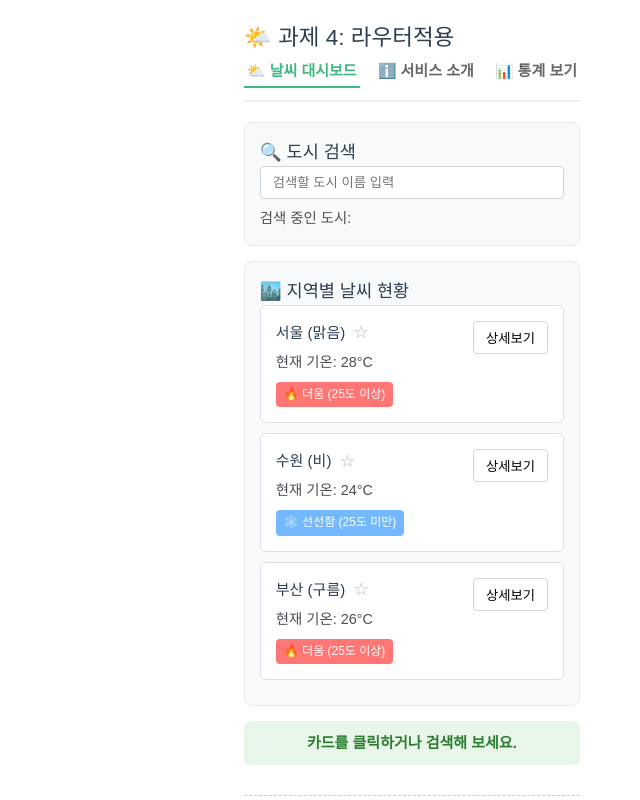
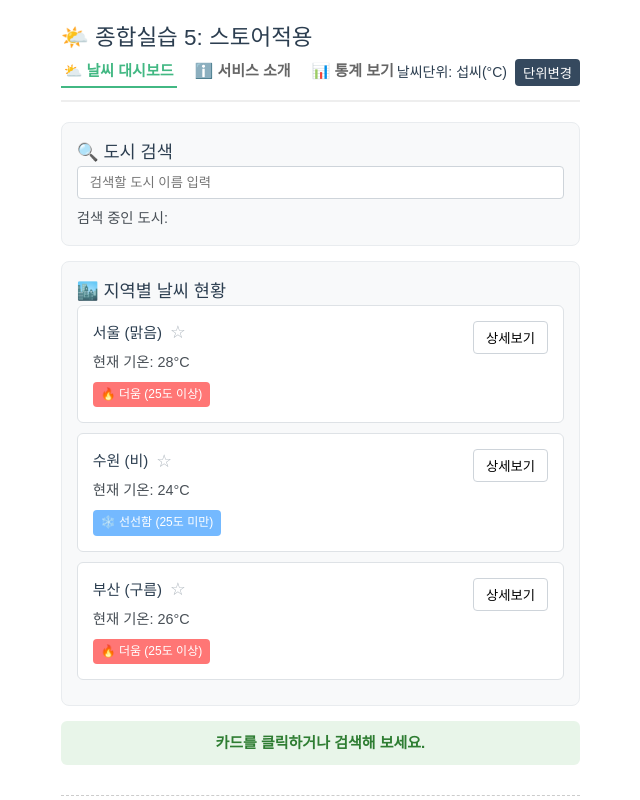
Before and after one commit to hmbyon/skala-vue, a Vue app: page / in a window 1280 px wide. Shown: the top 800 px of the page, without its empty margins (40-680 px from the left). Built offline with nearby package versions, Linux system fonts and the light colour scheme.

Commit message:
feat(handson): [과제5] Pinia configStore를 활용한 날씨 단위(섭씨/화씨) 토글 기능 구현

```diff
--- a/src/App.vue
+++ b/src/App.vue
@@ -1,23 +1,31 @@
 <script setup>
 import { RouterLink, RouterView } from 'vue-router'
-// 1. StoreCounter 컴포넌트 import 추가
 import StoreCounter from '@/components/practice/Day4/library/StoreCounter.vue'
+// 1. UnitToggler 컴포넌트 import 추가
+import UnitToggler from '@/components/exercise/UnitToggler.vue'
 </script>
 
 <template>
   <div class="app-container">
-    <h2>🌤️ 과제 4: 라우터적용</h2>
-    <nav class="nav-bar">
-      <RouterLink to="/">⛅ 날씨 대시보드</RouterLink>
-      <RouterLink to="/about">ℹ️ 서비스 소개</RouterLink>
-      <RouterLink to="/stats">📊 통계 보기</RouterLink>
-    </nav>
+    <h2>🌤️ 종합실습 5: 스토어적용</h2>
+
+    <!-- 2. 내비게이션 바와 단위 변경 토글을 감싸는 header 태그 적용 -->
+    <header class="header">
+      <nav class="nav-bar">
+        <RouterLink to="/">⛅ 날씨 대시보드</RouterLink>
+        <RouterLink to="/about">ℹ️ 서비스 소개</RouterLink>
+        <RouterLink to="/stats">📊 통계 보기</RouterLink>
+      </nav>
+
+      <!-- Navigation Bar 우측에 UnitToggler 배치 -->
+      <UnitToggler />
+    </header>
+
     <main class="content">
       <RouterView />
 
       <hr style="margin: 30px 0; border: none; border-top: 1px dashed #ccc" />
 
-      <!-- 2. 화면 하단에 컴포넌트 배치 -->
       <StoreCounter />
     </main>
   </div>
@@ -30,19 +38,28 @@ import StoreCounter from '@/components/practice/Day4/library/StoreCounter.vue'
   padding: 20px;
   font-family: sans-serif;
 }
-.nav-bar {
+
+/* 3. 헤더 양끝 정렬 (Nav - 좌측, UnitToggler - 우측) */
+.header {
   display: flex;
-  gap: 15px;
-  justify-content: center;
+  justify-content: space-between;
+  align-items: center;
   border-bottom: 2px solid #eee;
   padding-bottom: 12px;
   margin-bottom: 20px;
 }
+
+.nav-bar {
+  display: flex;
+  gap: 15px;
+}
+
 .nav-bar a {
   text-decoration: none;
   color: #666;
   font-weight: bold;
 }
+
 .nav-bar a.router-link-active {
   color: #42b883;
   border-bottom: 2px solid #42b883;
--- /dev/null
+++ b/src/components/exercise/UnitToggler.vue
@@ -0,0 +1,32 @@
+<script setup>
+import { useConfigStore } from '@/stores/configStore'
+
+const configStore = useConfigStore()
+</script>
+
+<template>
+  <div class="unit-toggler">
+    <span class="unit-label">날씨단위: {{ configStore.unitText }}</span>
+    <button class="toggle-btn" @click="configStore.toggleUnit">단위변경</button>
+  </div>
+</template>
+
+<style scoped>
+.unit-toggler {
+  display: flex;
+  align-items: center;
+  gap: 8px;
+  font-size: 14px;
+}
+.toggle-btn {
+  padding: 4px 8px;
+  background-color: #35495e;
+  color: white;
+  border: none;
+  border-radius: 4px;
+  cursor: pointer;
+}
+.toggle-btn:hover {
+  background-color: #42b883;
+}
+</style>
--- a/src/components/exercise/WeatherCard.vue
+++ b/src/components/exercise/WeatherCard.vue
@@ -1,5 +1,9 @@
 <script setup>
-defineProps({
+import { computed } from 'vue'
+import { useConfigStore } from '@/stores/configStore'
+
+// 1. props를 변수에 할당하여 script 내에서 접근 가능하도록 설정
+const props = defineProps({
   cityItem: {
     type: Object,
     required: true,
@@ -11,6 +15,18 @@ defineProps({
 })
 
 defineEmits(['select-card', 'click-detail', 'toggle-favorite'])
+
+// 2. Config Store 가동
+const configStore = useConfigStore()
+
+// 3. 섭씨/화씨 변환 계산 프로퍼티 작성
+const displayTemp = computed(() => {
+  const rawTemp = props.cityItem.temp
+  if (configStore.unit === 'fahrenheit') {
+    return Math.round((rawTemp * 9) / 5 + 32)
+  }
+  return rawTemp
+})
 </script>
 
 <template>
@@ -26,7 +42,8 @@ defineEmits(['select-card', 'click-detail', 'toggle-favorite'])
       </button>
     </div>
 
-    <p>현재 기온: {{ cityItem.temp }}°C</p>
+    <!-- 4. 하드코딩된 °C 대신 변환된 온도값(displayTemp)과 단위 기호(unitSymbol) 적용 -->
+    <p>현재 기온: {{ displayTemp }}{{ configStore.unitSymbol }}</p>
 
     <span v-if="cityItem.temp >= 25" class="badge hot">🔥 더움 (25도 이상)</span>
     <span v-else class="badge cool">❄️ 선선함 (25도 미만)</span>
--- /dev/null
+++ b/src/stores/configStore.js
@@ -0,0 +1,24 @@
+import { ref, computed } from 'vue'
+import { defineStore } from 'pinia'
+
+export const useConfigStore = defineStore('config', () => {
+  // State
+  const unit = ref('celsius') // 'celsius' | 'fahrenheit'
+  const theme = ref('light') // [추가 State] 테마 설정
+
+  // Getters
+  const unitSymbol = computed(() => (unit.value === 'celsius' ? '°C' : '°F'))
+  const unitText = computed(() => (unit.value === 'celsius' ? '섭씨(°C)' : '화씨(°F)')) // [추가 Getter]
+
+  // Actions
+  function toggleUnit() {
+    unit.value = unit.value === 'celsius' ? 'fahrenheit' : 'celsius'
+  }
+
+  function toggleTheme() {
+    // [추가 Action]
+    theme.value = theme.value === 'light' ? 'dark' : 'light'
+  }
+
+  return { unit, theme, unitSymbol, unitText, toggleUnit, toggleTheme }
+})
```
